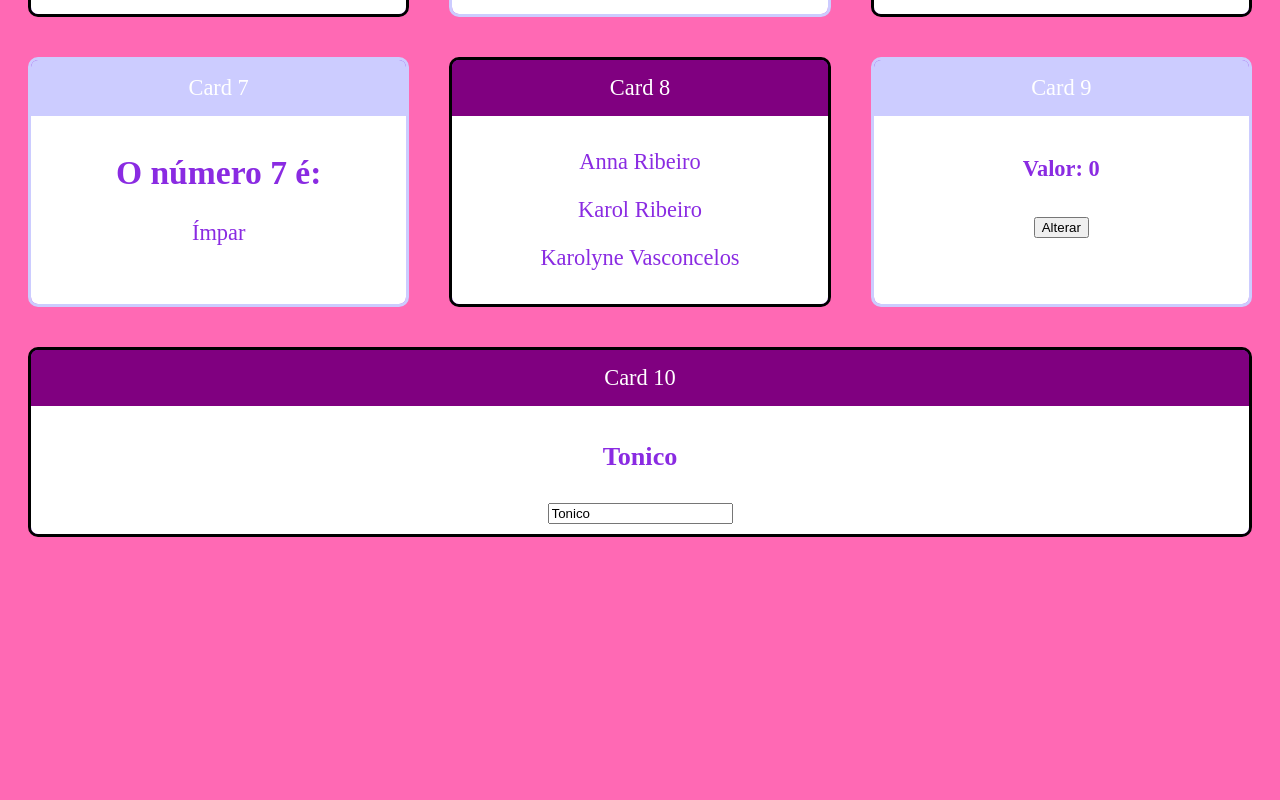
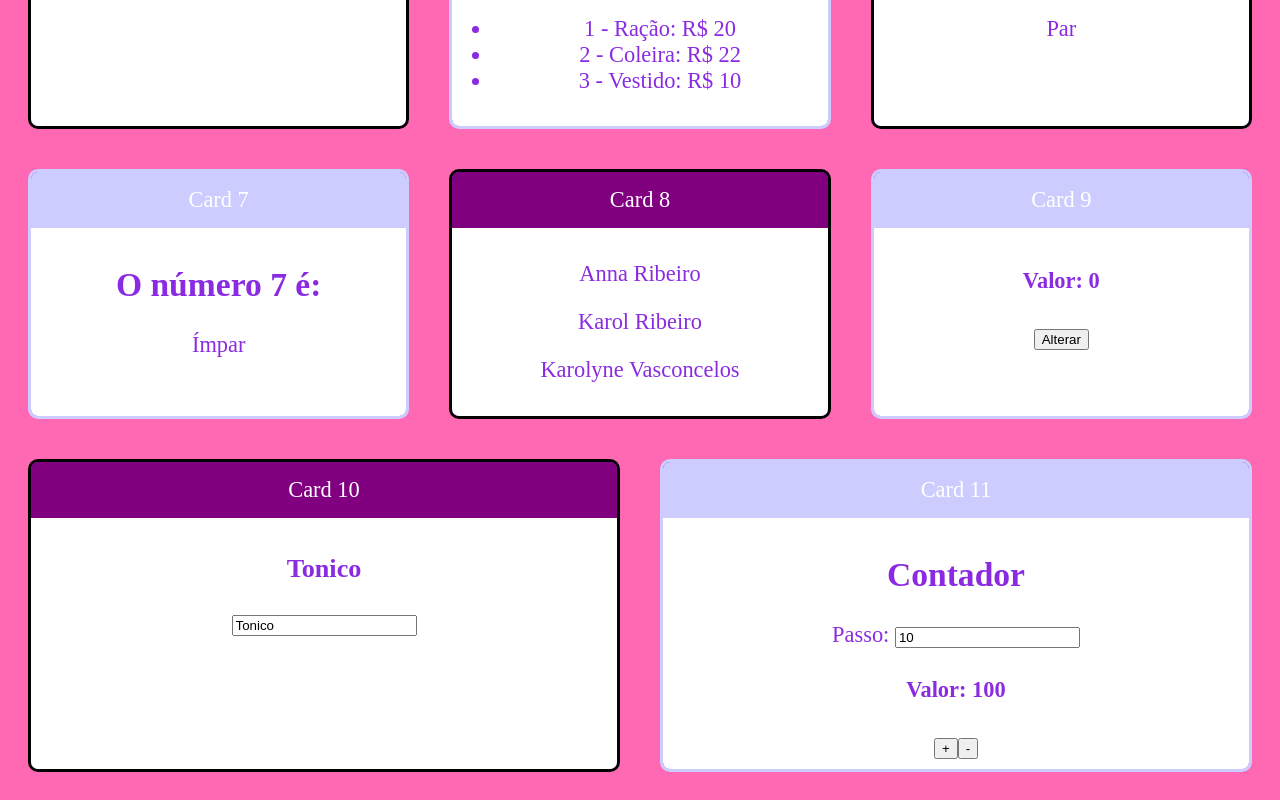
Before and after one commit to dev-akvc/React_aulaAssincrona, a React (Create React App) app: page / in a window 1280 px wide. Shown: the part 603-1403 px from the top of the page. Before the commit the page ends 1168 px from the top, so only its background shows below. Built offline with nearby package versions, Linux system fonts and the light colour scheme.

Commit message:
Component com contador

```diff
--- a/src/components/App.css
+++ b/src/components/App.css
@@ -1,4 +1,9 @@
 .App {
+    display: flex;
+    flex-direction: column;
+}
+
+.Cards {
     display: flex;
     flex-wrap: wrap;
 }
--- a/src/components/App.jsx
+++ b/src/components/App.jsx
@@ -11,9 +11,13 @@
 import Pai from "./comunicacao/direta/Pai";
 import Super from "./comunicacao/indireta/Super";
 import Input from "./form/Input"
+import Contador from "./contador/Contador";
 
 export default(props) => (
     <div className="App">
+        <h1>Fundamentos React</h1>
+
+        <div className="Cards">
             <Card titulo="Card 1" color="#CCCCFF"><Primeiro/></Card>
             <Card titulo="Card 2">
                 <ComParametro titulo="Meu título" subtitulo="O subtítulo"/>
@@ -36,5 +40,7 @@
             <Card titulo="Card 8"><Pai sobrenome="Ribeiro"/></Card>
             <Card titulo="Card 9" color="#CCCCFF"><Super/></Card>
             <Card titulo="Card 10"><Input/></Card>
+            <Card titulo="Card 11" color="#CCCCFF"><Contador passo={10} valor={100}/></Card>
+        </div>
     </div>
 )
--- /dev/null
+++ b/src/components/contador/Contador.css
@@ -0,0 +1,4 @@
+.Contador input {
+    font-Size: '1.4rem',;
+    width: '60px'
+}
--- /dev/null
+++ b/src/components/contador/Contador.jsx
@@ -0,0 +1,45 @@
+/* eslint-disable no-useless-constructor */
+/* eslint-disable react/require-render-return */
+import react, { Component } from "react";
+import './Contador.css'
+
+export default class Contador extends Component {
+
+    state = {
+        passo: this.props.passo || 1,
+        valor: this.props.valor || 0,
+    }
+
+    inc = () => {
+        this.setState({
+            valor: this.state.valor + this.state.passo
+        })
+    }
+
+    dec = () => {
+        this.setState({
+            valor: this.state.valor - this.state.passo
+        })
+    }
+
+    render() {
+        return (
+            <div className="Contador">
+                <h2>Contador</h2>
+                <div>
+                <label for="passoInput">Passo: </label>
+                <input id="passoInput" type="number"
+                    value={this.state.passo}
+                    onChange={e => this.setState({ passo: +e.target.value})}/>
+                </div>
+
+                <h4>Valor: {this.state.valor}</h4>
+
+                <div>
+                    <button onClick={this.inc}>+</button>
+                    <button onClick={this.dec}>-</button>
+                </div>
+            </div>
+        )
+    }
+}
```
Lines whose indentation alone changed are shown as unchanged.
